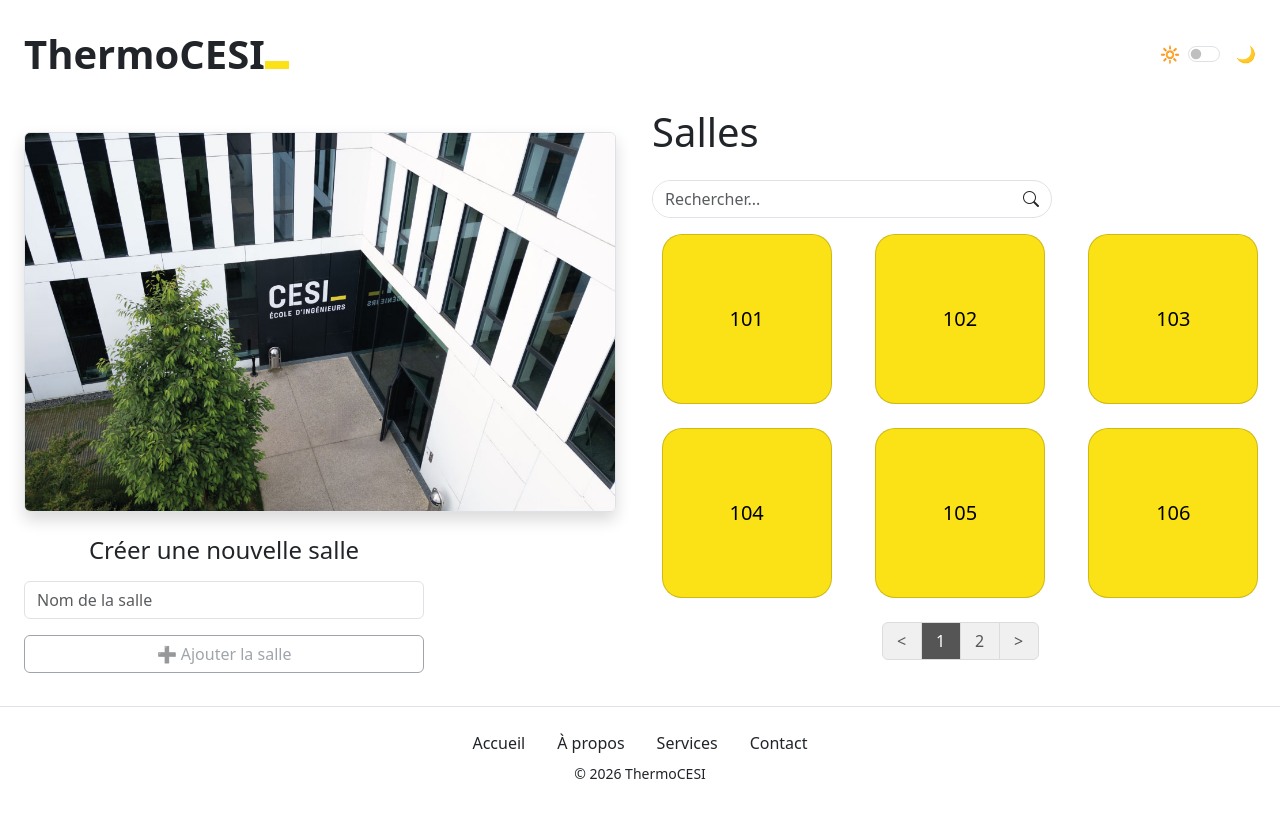
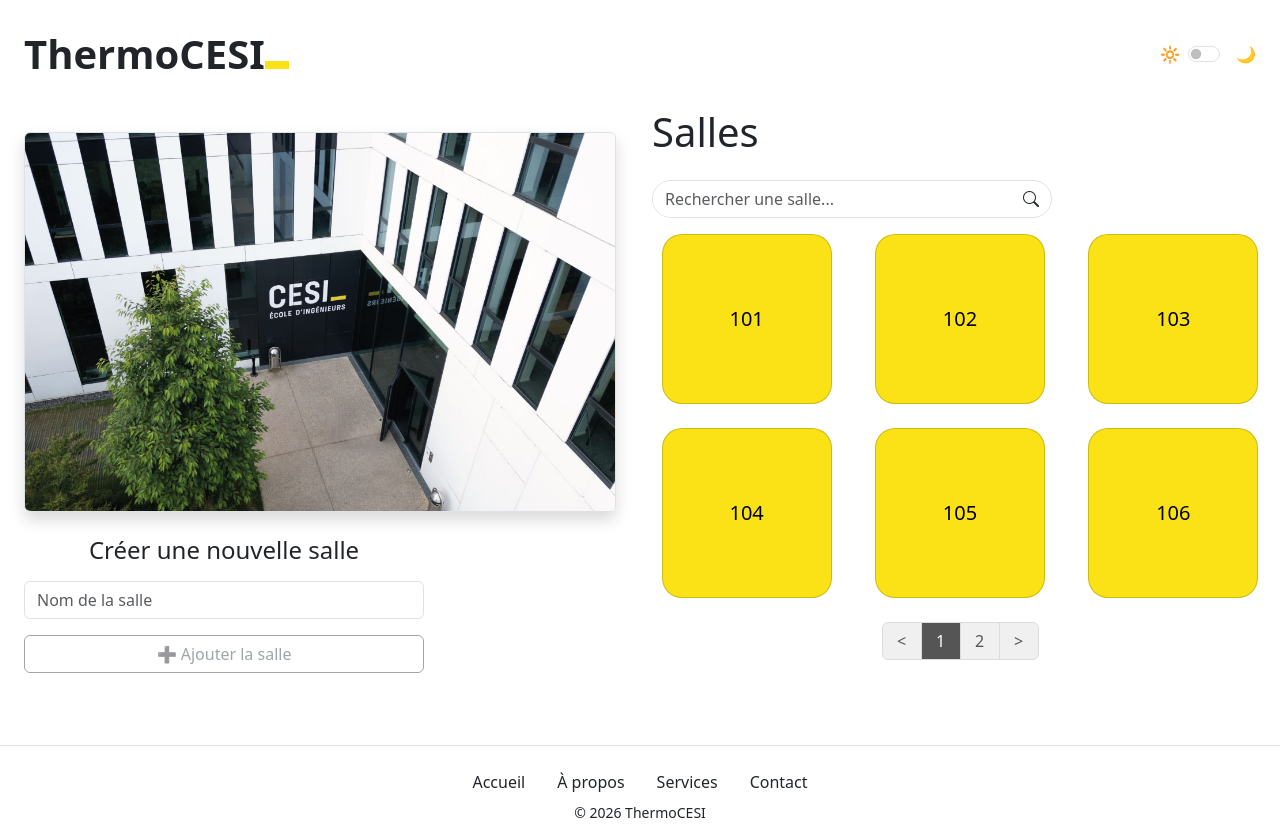
Before and after one commit to bytchady/Projet-IOT, an Angular app in the folder frontend/: page / in a window 1280 px wide. Before the commit the page ends 800 px from the top, so only its background shows below. Built offline with nearby package versions, Linux system fonts and the light colour scheme.

Commit message:
feat: search-component for rooms

```diff
--- a/frontend/src/app/app.ts
+++ b/frontend/src/app/app.ts
@@ -24,6 +24,4 @@ import {AsyncPipe, NgIf} from '@angular/common';
 })
 export class App {
   constructor(public serverMessageService: ServerMessageService) {}
-  // message: string = '';
-  // isError: boolean = false;
 }
--- a/frontend/src/app/shared/components/footer/footer.html
+++ b/frontend/src/app/shared/components/footer/footer.html
@@ -1,4 +1,4 @@
-<footer class="mt-auto w-100 d-flex flex-column align-items-center py-3 bg-body border-top">
+<footer class="mt-5 w-100 d-flex flex-column align-items-center py-3 bg-body border-top">
   <nav>
     <ul class="nav justify-content-center">
       <li class="nav-item">
--- a/frontend/src/app/shared/components/home-component/home-component.html
+++ b/frontend/src/app/shared/components/home-component/home-component.html
@@ -1,7 +1,6 @@
 <div class="row">
   <!-- Partie gauche -->
-  <div class="col-md-6 d-flex flex-column  p-4">
-
+  <div class="col-md-6 d-flex flex-column p-4">
     <img
       src="images/Cesi.jpg"
       alt="CESI"
@@ -28,76 +27,66 @@
     </div>
   </div>
 
-
   <!-- Partie droite -->
   <div class="col-md-6 d-flex flex-column">
+    <div class="mb-3"><h1>Salles</h1></div>
     <div class="mb-3">
-      <h1>Salles</h1>
-    </div>
-    <div class="mb-3">
-      <app-search-bar></app-search-bar>
+      <app-search-bar (search)="onSearchRoom($event)"></app-search-bar>
     </div>
 
     <div class="flex-grow-1 overflow-auto overflow-x-hidden">
       <div class="row g-4">
-        <div class="col-12 col-sm-6 col-md-4" *ngFor="let room of pagedRooms">
+        @for (room of pagedRooms; track room.id) {
+          <div class="col-12 col-sm-6 col-md-4">
             <app-room-card [room]="room"></app-room-card>
           </div>
+        }
 
+        @if (totalPages() > 1) {
           <nav class="bottom-0 mt-3 d-flex justify-content-center py-2" style="z-index:10;">
-          <!-- Pagination complète (desktop/tablette) -->
+            <!-- Pagination desktop -->
             <ul class="pagination mb-0 flex-wrap justify-content-center d-none d-sm-flex">
               <li class="page-item" [class.disabled]="currentPage === 1">
-              <button
-                class="page-link"
-                (click)="prevPage()"
-                style="background-color:#f0f0f0; color:#555; border:1px solid #dcdcdc; min-width:40px;">
+                <button class="page-link" (click)="prevPage()"
+                        style="background-color:#f0f0f0;color:#555;border:1px solid #dcdcdc;min-width:40px;">
                   &lt;
                 </button>
               </li>
 
-            <li class="page-item" *ngFor="let page of getVisiblePages()" [class.active]="currentPage === page">
-              <button
-                class="page-link"
+              @for (page of getVisiblePages(); track page) {
+                <li class="page-item" [class.active]="currentPage === page">
+                  <button class="page-link"
                           (click)="goToPage(page)"
                           [style.background-color]="currentPage === page ? '#555' : '#f0f0f0'"
                           [style.color]="currentPage === page ? '#fff' : '#555'"
-                style="border:1px solid #dcdcdc; min-width:40px;">
+                          style="border:1px solid #dcdcdc;min-width:40px;">
                     {{ page }}
                   </button>
                 </li>
+              }
 
               <li class="page-item" [class.disabled]="currentPage === totalPages()">
-              <button
-                class="page-link"
-                (click)="nextPage()"
-                style="background-color:#f0f0f0; color:#555; border:1px solid #dcdcdc; min-width:40px;">
+                <button class="page-link" (click)="nextPage()"
+                        style="background-color:#f0f0f0;color:#555;border:1px solid #dcdcdc;min-width:40px;">
                   &gt;
                 </button>
               </li>
             </ul>
 
-          <!-- Pagination flèches seulement (mobile XS) -->
+            <!-- Pagination mobile -->
             <ul class="pagination mb-0 d-flex d-sm-none justify-content-center">
               <li class="page-item" [class.disabled]="currentPage === 1">
-              <button
-                class="page-link bg-body text-body border"
-                (click)="prevPage()"
-                style="min-width:50px;">
-                &lt;
-              </button>
+                <button class="page-link bg-body text-body border" (click)="prevPage()"
+                        style="min-width:50px;">&lt;</button>
               </li>
 
               <li class="page-item" [class.disabled]="currentPage === totalPages()">
-              <button
-                class="page-link bg-body text-body border"
-                (click)="nextPage()"
-                style="min-width:50px;">
-                &gt;
-              </button>
+                <button class="page-link bg-body text-body border" (click)="nextPage()"
+                        style="min-width:50px;">&gt;</button>
               </li>
             </ul>
           </nav>
+        }
       </div>
     </div>
   </div>
--- a/frontend/src/app/shared/components/home-component/home-component.ts
+++ b/frontend/src/app/shared/components/home-component/home-component.ts
@@ -1,19 +1,19 @@
-import {Component, OnInit, HostListener} from '@angular/core';
-import {SearchBar} from '../search-bar/search-bar';
-import {RoomCard} from '../room-card/room-card';
-import {NgFor} from '@angular/common';
-import {FormsModule} from '@angular/forms';
-import {Room} from '../../../models/room';
-import {RoomsService} from '../../../services/rooms.service';
-import {ServerMessageService} from '../../../services/serverMessages.service';
+import { Component, OnInit, HostListener } from '@angular/core';
+import { SearchBar } from '../search-bar/search-bar';
+import { RoomCard } from '../room-card/room-card';
+import { FormsModule } from '@angular/forms';
+import { Room } from '../../../models/room';
+import { RoomsService } from '../../../services/rooms.service';
+import { ServerMessageService } from '../../../services/serverMessages.service';
 
 @Component({
   selector: 'app-home-component',
-  imports: [SearchBar, RoomCard, NgFor, FormsModule],
+  imports: [SearchBar, RoomCard, FormsModule],
   templateUrl: './home-component.html',
   styleUrls: ['./home-component.scss'],
 })
 export class HomeComponent implements OnInit {
+  allRooms: Room[] = [];
   rooms: Room[] = [];
   pagedRooms: Room[] = [];
   newRoomName: string = '';
@@ -25,37 +25,17 @@ export class HomeComponent implements OnInit {
 
   isMobile: boolean = window.innerWidth < 576;
 
-  message: string = '';
-  isError: boolean = false;
-
   constructor(
     private roomsService: RoomsService,
     private serverMessageService: ServerMessageService
   ) {}
 
   ngOnInit() {
-    this.rooms = this.roomsService.getRooms();
+    this.allRooms = this.roomsService.getRooms();
+    this.rooms = [...this.allRooms];
     this.updatePageSettings();
     this.updatePagedRooms();
-
-    // avec back
-    // this.loadRooms();
   }
-
-  // avec back
-  // loadRooms() {
-  //   this.roomService.getRooms().subscribe({
-  //     next: (data) => {
-  //       this.rooms = data.filter(room => room.isExists);
-  //       this.rooms.sort((a, b) => a.name.localeCompare(b.name));
-  //       this.updatePageSettings();
-  //       this.updatePagedRooms();
-  //     },
-  //     error: (err) => {
-  //       console.error('Erreur récupération salles', err);
-  //     },
-  //   });
-  // }
 
   @HostListener('window:resize', ['$event'])
   onResize(event: any) {
@@ -70,13 +50,40 @@ export class HomeComponent implements OnInit {
     this.serverMessageService.showMessage(result.message, !result.success);
 
     if (result.success && result.room) {
-      this.rooms = this.roomsService.getRooms();
-      const index = this.rooms.findIndex(r => r.name === result.room!.name);
+      this.allRooms = this.roomsService.getRooms();
+      const index = this.allRooms.findIndex(r => r.name === result.room!.name);
       this.currentPage = Math.floor(index / this.pageSize) + 1;
       this.updatePagedRooms();
     }
 
     this.newRoomName = '';
+  }
+
+  onSearchRoom(query: string) {
+    this.currentPage = 1;
+
+    if (!query) {
+      this.rooms = [...this.allRooms];
+      this.updatePagedRooms();
+      return;
+    }
+
+    const filteredRooms = this.allRooms.filter(room =>
+      room.name.toLowerCase().includes(query.toLowerCase())
+    );
+
+    if (filteredRooms.length === 0) {
+      this.rooms = [];
+      this.pagedRooms = [];
+      this.serverMessageService.showMessage(
+        `Aucun résultat correspondant à "${query}"`,
+        true
+      );
+      return;
+    }
+
+    this.rooms = filteredRooms;
+    this.updatePagedRooms();
   }
 
   updatePageSettings() {
@@ -91,8 +98,11 @@ export class HomeComponent implements OnInit {
   }
 
   updatePagedRooms() {
+    if (this.currentPage > this.totalPages()) this.currentPage = 1;
+
     const start = (this.currentPage - 1) * this.pageSize;
     const end = start + this.pageSize;
+
     this.pagedRooms = this.rooms.slice(start, end);
   }
 
@@ -101,9 +111,7 @@ export class HomeComponent implements OnInit {
     let start = Math.max(this.currentPage - 2, 1);
     let end = Math.min(start + 3, total);
 
-    if (end - start < 3) {
-      start = Math.max(end - 3, 1);
-    }
+    if (end - start < 3) start = Math.max(end - 3, 1);
 
     const pages: number[] = [];
     for (let i = start; i <= end; i++) pages.push(i);
--- a/frontend/src/app/shared/components/search-bar/search-bar.html
+++ b/frontend/src/app/shared/components/search-bar/search-bar.html
@@ -1,10 +1,15 @@
-<div class="input-group rounded-pill border" style="max-width: 400px; border-width:1px;">
-  <input
-    type="text"
-    class="form-control border-0 rounded-pill bg-body text-body"
-    placeholder="Rechercher..."
-  >
-  <span class="input-group-text bg-transparent border-0">
-    <i class="bi bi-search text-body"></i>
-  </span>
-</div>
+<form (ngSubmit)="onSearch()">
+  <div class="input-group rounded-pill border" style="max-width:400px;">
+    <input
+      type="text"
+      class="form-control border-0 rounded-pill bg-body text-body"
+      placeholder="Rechercher une salle..."
+      [(ngModel)]="searchValue"
+      name="search"
+    />
+
+    <button type="submit" class="input-group-text bg-transparent border-0">
+      <i class="bi bi-search text-body"></i>
+    </button>
+  </div>
+</form>
--- a/frontend/src/app/shared/components/search-bar/search-bar.ts
+++ b/frontend/src/app/shared/components/search-bar/search-bar.ts
@@ -1,11 +1,20 @@
-import { Component } from '@angular/core';
+import {Component, EventEmitter, Output} from '@angular/core';
+import {FormsModule} from '@angular/forms';
 
 @Component({
   selector: 'app-search-bar',
-  imports: [],
+  imports: [
+    FormsModule
+  ],
   templateUrl: './search-bar.html',
   styleUrl: './search-bar.scss',
 })
 export class SearchBar {
+  searchValue: string = '';
 
+  @Output() search = new EventEmitter<string>();
+
+  onSearch() {
+    this.search.emit(this.searchValue.trim());
+  }
 }
```
Lines whose indentation alone changed are shown as unchanged.
